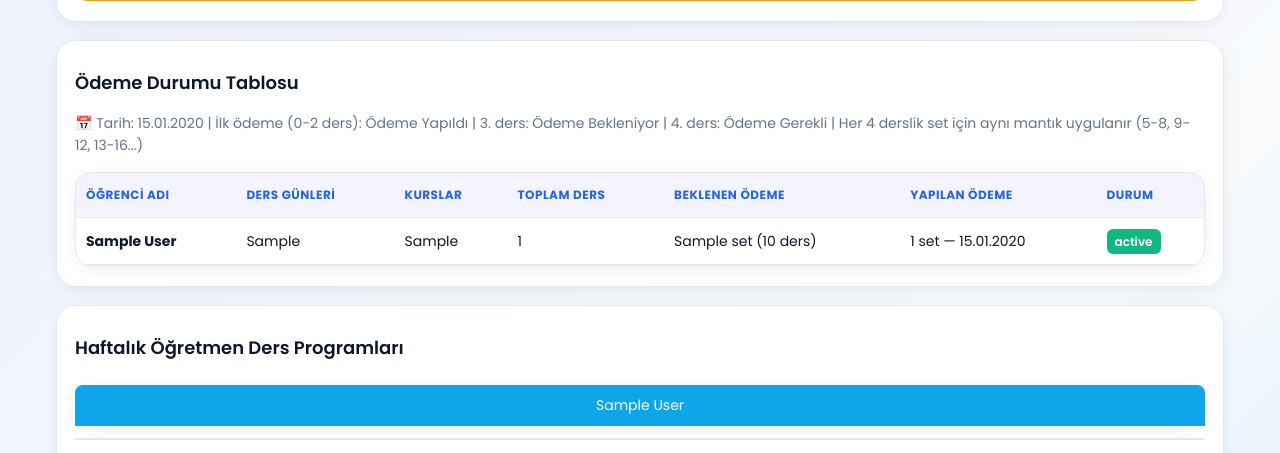
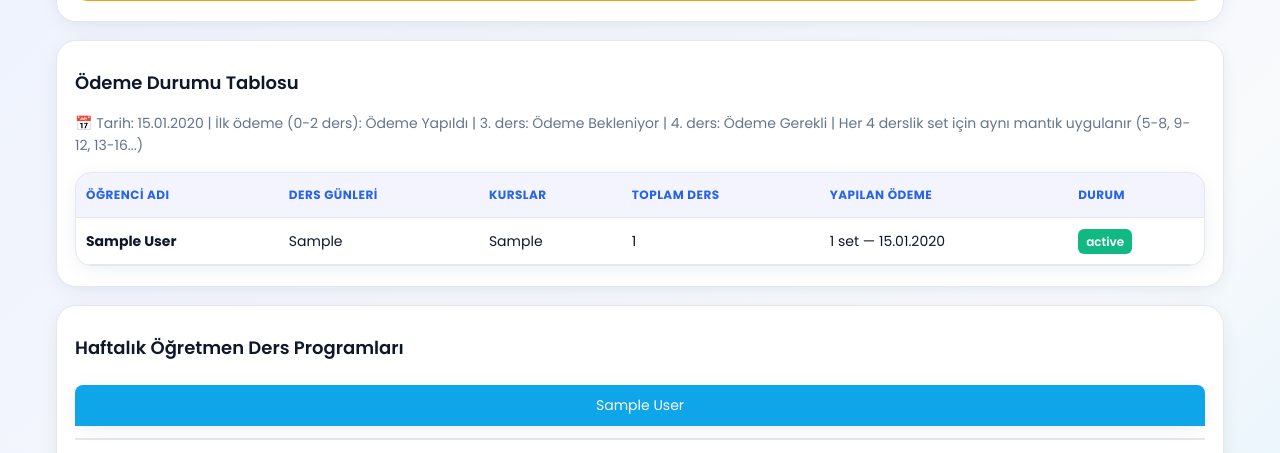
Before and after one commit to hbayseckin-prog/piarte, a FastAPI app: template templates/staff_panel.html in a window 1280 px wide. Shown: the part 2361-2814 px from the top of the page. Run offline with FastAPI, Linux system fonts and the light colour scheme; the template is opened without the code that fills it: most values are stand-ins (such as "Sample title", 1, 10 or a date in 2020).

Commit message:
Ödeme durumu tablosundan Beklenen Ödeme sütununu kaldır
Co-authored-by: Cursor <cursoragent@cursor.com>

```diff
--- a/templates/staff_panel.html
+++ b/templates/staff_panel.html
@@ -362,7 +362,6 @@
 					<th>Ders Günleri</th>
 					<th>Kurslar</th>
 					<th>Toplam Ders</th>
-					<th>Beklenen Ödeme</th>
 					<th>Yapılan Ödeme</th>
 					<th>Durum</th>
 				</tr>
@@ -379,13 +378,6 @@
 					<td>{{ item.lesson_courses }}</td>
 					<td style="{% if item.needs_payment %}color:#dc2626;font-weight:600;{% endif %}">
 						{{ item.total_lessons }}
-					</td>
-					<td style="{% if item.needs_payment %}color:#dc2626;font-weight:600;{% endif %}">
-						{% if item.total_paid_sets > 0 %}
-							{{ item.expected_paid_sets }} set ({{ item.expected_paid_sets * 4 }} ders)
-						{% else %}
-							-
-						{% endif %}
 					</td>
 					<td style="{% if item.needs_payment %}color:#dc2626;font-weight:600;{% endif %}">
 						{% if item.total_paid_sets > 0 %}
@@ -430,16 +422,6 @@
 					<div class="mobile-card-label">Toplam Ders</div>
 					<div class="mobile-card-value" style="{% if item.needs_payment %}color:#dc2626;font-weight:600;{% endif %}">
 						{{ item.total_lessons }}
-					</div>
-				</div>
-				<div class="mobile-card-row">
-					<div class="mobile-card-label">Beklenen Ödeme</div>
-					<div class="mobile-card-value" style="{% if item.needs_payment %}color:#dc2626;font-weight:600;{% endif %}">
-						{% if item.total_paid_sets > 0 %}
-							{{ item.expected_paid_sets }} set ({{ item.expected_paid_sets * 4 }} ders)
-						{% else %}
-							-
-						{% endif %}
 					</div>
 				</div>
 				<div class="mobile-card-row">
```
